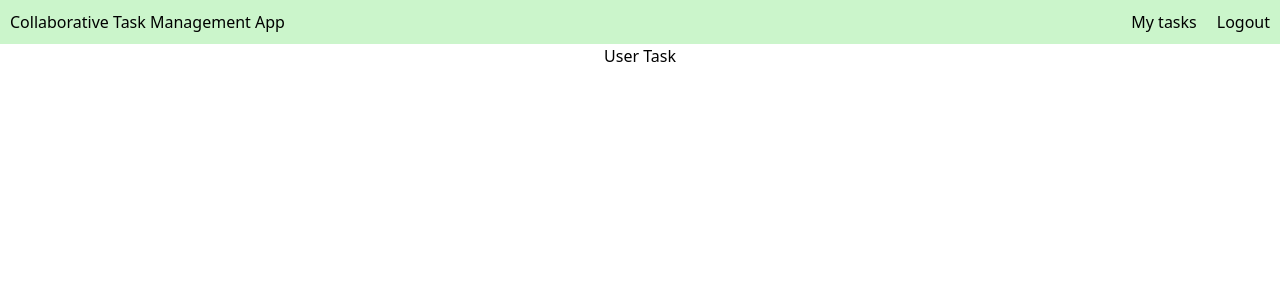
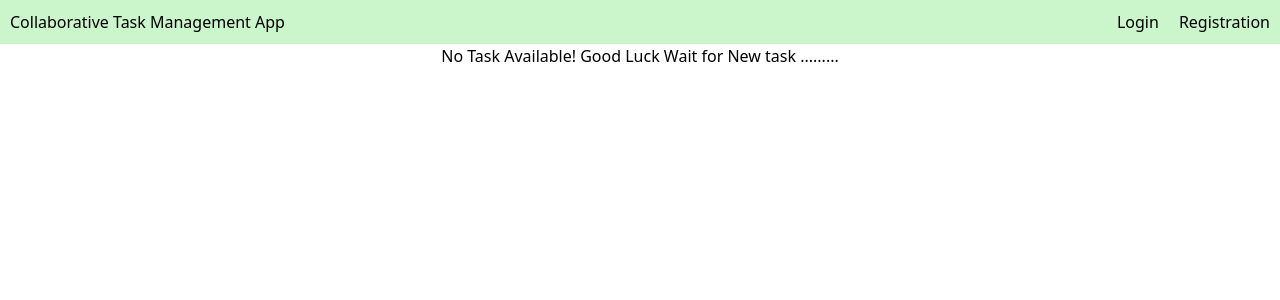
Before and after one commit to PPProsenjit/task-manager, a React (Create React App) app: page /userTask in a window 1280 px wide. Shown: the top 300 px of the page. Built offline with nearby package versions, Linux system fonts and the light colour scheme.

Commit message:
single user Task

```diff
--- a/src/Component/AuthProvider/AuthProvider.js
+++ b/src/Component/AuthProvider/AuthProvider.js
@@ -6,11 +6,8 @@ const AuthProvider = ({ children }) => {
   const [loading, setLoading] = useState(true);
   const [signIn, setSignIn] = useState(true);
 
-  const user = localStorage.getItem("users-Info") && JSON.parse(localStorage.getItem("users-info"));
+  const user = localStorage.getItem("user") && JSON.parse(localStorage.getItem("user"));
 
-  const logout = () => {
-    localStorage.removeItem("user");
-  };
 
   useEffect(() => {
     if (user) {
@@ -22,7 +19,7 @@ const AuthProvider = ({ children }) => {
   }, [user, signIn]);
 
   return (
-    <UserContext.Provider value={{ user, logout, signIn, setSignIn, loading }}>
+    <UserContext.Provider value={{  signIn, setSignIn, loading }}>
       {children}
     </UserContext.Provider>
   );
--- a/src/Component/Header/Header.js
+++ b/src/Component/Header/Header.js
@@ -1,35 +1,36 @@
-import React, { useEffect, useState } from 'react';
-import { Link } from 'react-router-dom';
+import React, { useContext } from 'react';
+import { Link, useNavigate } from 'react-router-dom';
 import './Header.css'
+import { UserContext } from '../AuthProvider/AuthProvider';
+import { getUserLoginEmail } from '../../utilities/Database';
 const Header = () => {
     //state to manage user data and authentication
-    const [user, setUser] = useState(null)
-    const [loggedIn, setLoggedIn] = useState(true);
+    // const {user, logout} = useContext(UserContext);
+    const navigate = useNavigate();
 
-
+    const email = getUserLoginEmail();
     const handleLogout = () => {
-        setUser(null);
-        setLoggedIn(false);
+        localStorage.removeItem("user");
+        //logout();
+        navigate('/')
     }
     return (
         <nav className='header'>
             <h3>Collaborative Task Management App</h3>
             <div className='header-container'>
+
                 {
-                    loggedIn ?
+                    email ?
                         <>
                             <Link>My tasks </Link>
                             <Link onClick={handleLogout}>Logout</Link>
-                            {
-                                user && (
-                                    <div className="flex items-center md:order-2">
-                                        <button type="button" className="flex mr-3 text-sm bg-gray-800 rounded-full md:mr-0 focus:ring-4 focus:ring-gray-300 dark:focus:ring-gray-600" id="user-menu-button" aria-expanded="false" data-dropdown-toggle="user-dropdown" data-dropdown-placement="bottom">
-                                            <span className="sr-only">Welcome{user.name}</span>
-                                            <img className="w-8 h-8 rounded-full" src="/docs/images/people/profile-picture-3.jpg" alt="user photo" />
-                                        </button>
-                                    </div>
-                                )
-                            }
+
+                            <div className="flex items-center md:order-2">
+                                <button type="button" className="flex mr-3 text-sm bg-gray-800 rounded-full md:mr-0 focus:ring-4 focus:ring-gray-300 dark:focus:ring-gray-600" id="user-menu-button" aria-expanded="false" data-dropdown-toggle="user-dropdown" data-dropdown-placement="bottom">
+                                    <span className="sr-only">Welcome</span>
+                                    <img className="w-8 h-8 rounded-full" src="/docs/images/people/profile-picture-3.jpg" alt="user photo" />
+                                </button>
+                            </div>
                         </> :
                         <>
                             <Link to='/login'>Login</Link>
@@ -37,6 +38,10 @@ const Header = () => {
                         </>
                 }
 
+
+
+
+
             </div>
         </nav>
     );
--- a/src/Component/Login/Login.js
+++ b/src/Component/Login/Login.js
@@ -9,6 +9,7 @@ const Login = () => {
         const email = event.target.email.value;
         const password = event.target.password.value;
         loginFromDb(email,password ,navigate);
+        console.log(loginFromDb(email,password ,navigate));
     }
     return (
         <div className='signup flex items-center justify-center bg-slate-400 '>
--- a/src/Component/UserTask/UserTask.js
+++ b/src/Component/UserTask/UserTask.js
@@ -1,9 +1,79 @@
-import React from 'react';
+import React, { useEffect, useState } from 'react';
+import { getUserLoginEmail } from '../../utilities/Database';
 
 const UserTask = () => {
+    const [tasks, setTasks] = useState([]);
+
+    const [userTasks, setUserTasks] = useState([]);
+
+    const getUsersTask = JSON.parse(localStorage.getItem('tasks-Details'))
+    //console.log(tasks);
+    useEffect(() => {
+        if (getUsersTask) {
+            setTasks(getUsersTask)
+        }
+    }, [])
+
+    useEffect(() => {
+
+        const storeEmail = getUserLoginEmail()
+        if (storeEmail) {
+            const savedTasks = tasks.filter(task => task.email === storeEmail)
+            if (savedTasks.length > 0) {
+                setUserTasks(savedTasks);
+            }
+            else {
+
+                setUserTasks([]);
+            }
+        }
+    }, [tasks])
+
+
     return (
         <div>
-            <h3>User Task</h3>
+            {
+                userTasks.length === 0 ?
+                    <>
+                        <h1>
+                        <h1>No Task Available! Good Luck Wait for New task .........</h1>
+                        </h1>
+                    </> :
+                    <>
+                        <table className='m-10 p-2'>
+                            <thead>
+                                <tr >
+                                    <th>Email</th>
+                                    <th>Task Title</th>
+                                    <th>Description</th>
+                                    <th>Start Date</th>
+                                    <th>End Date</th>
+                                </tr>
+                            </thead>
+                            <tbody >
+                                {
+                                    userTasks.map((item, idx) => <tr
+                                        key={idx}
+
+                                    >
+                                        <td>{item.email}</td>
+                                        <td>{item.title}</td>
+                                        <td>{item.description}</td>
+                                        <td>{item.start_date}</td>
+                                        <td>{item.end_date}</td>
+
+                                        <td><button className='btn bg-red-500 hover:bg-red-400 text-whiter ml-5 mr-5'>pending</button></td>
+
+                                        <td><button className='btn bg-yellow-500 hover:bg-yellow-400 text-whiter mr-7'>progress</button></td>
+
+                                        <td><button className='btn bg-green-500 hover:bg-green-400 text-whiter mr-7'>Complied</button></td>
+
+                                    </tr>)
+                                }
+                            </tbody>
+                        </table>
+                    </>
+            }
         </div>
     );
 };
--- a/src/utilities/Database.js
+++ b/src/utilities/Database.js
@@ -23,15 +23,22 @@ const addToDb = (name, email, password, details, file) => {
 
 const loginFromDb = (email, password, navigate) => {
     let userRecord = new Array();
+    let user = {};
+    let trueData
     userRecord = JSON.parse(localStorage.getItem('users-info')) ? JSON.parse(localStorage.getItem('users-info')) : [];
-    if (userRecord.some((value) => { console.log(value.email, email); return value.email === email && value.password === password })) {
-
+    user = JSON.parse(localStorage.getItem('user')) ? JSON.parse(localStorage.getItem('user')) : [];
+    if (userRecord.some((value) => { return value.email === email && value.password === password })) {
+        user.push({
+            "email": email
+        })
         alert('login Successful')
         navigate('/userTask')
+    //    return trueData = true
     }
     else {
         alert('invalid email or password')
     }
+    localStorage.setItem('user', JSON.stringify(user))
 }
 
 const addToTasks = (email, title, description, start_date, end_date) => {
@@ -55,10 +62,27 @@ const addToTasks = (email, title, description, start_date, end_date) => {
 
 }
 
+const getUserLoginEmail = () => {
+    const userJSON = localStorage.getItem('user');
+    if (userJSON) {
+        const users = JSON.parse(userJSON);
+        if (Array.isArray(users) && users.length > 0) {
+            const user = users[0]; // Assuming you want the first user in the array
+            if (user.email) {
+                // const email = user.email;
+                // // Now you can use the 'email' variable to access the email address.
+                // return email;
+                return user.email;
+            }
+        }
+
+    }
+}
 
 
 export {
     addToDb,
     loginFromDb,
     addToTasks,
+    getUserLoginEmail
 }
```
